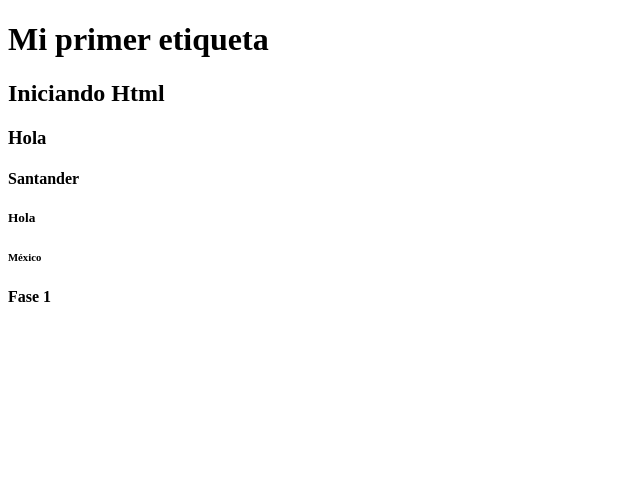
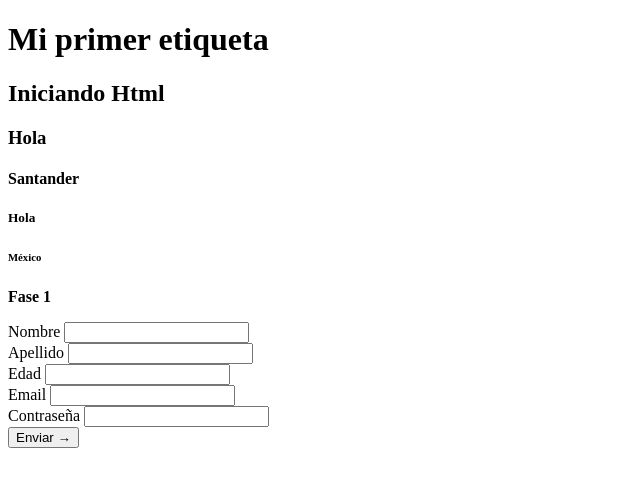
Before and after one commit to vads26/santander-front, a plain HTML site: page matcha/index.html in a window 1280 px wide. Shown: the whole page, without its empty margins (0-640 px from the left). Drawn offline with Linux system fonts and the light colour scheme.

Commit message:
third challenge

```diff
--- a/matcha/index.html
+++ b/matcha/index.html
@@ -14,5 +14,20 @@
     <h5>Hola</h5>
     <h6>México</h6>
     <p><b> Fase 1</b></p>
+
+    <form action="">
+        <!-- <input type="text"><br> -->
+        <label>Nombre</label>
+        <input type="text" name="" id=""><br>
+        <label for="">Apellido</label>
+        <input type="text"><br>
+        <label for="">Edad</label>
+        <input type="number" name="" id=""><br>
+        <label for="">Email</label>
+        <input type="email" name="" id=""><br>
+        <label for="">Contraseña</label>
+        <input type="password" name="" id=""><br>
+        <button type="submit">Enviar &rarr;</button>
+    </form>
 </body>
 </html>
```
